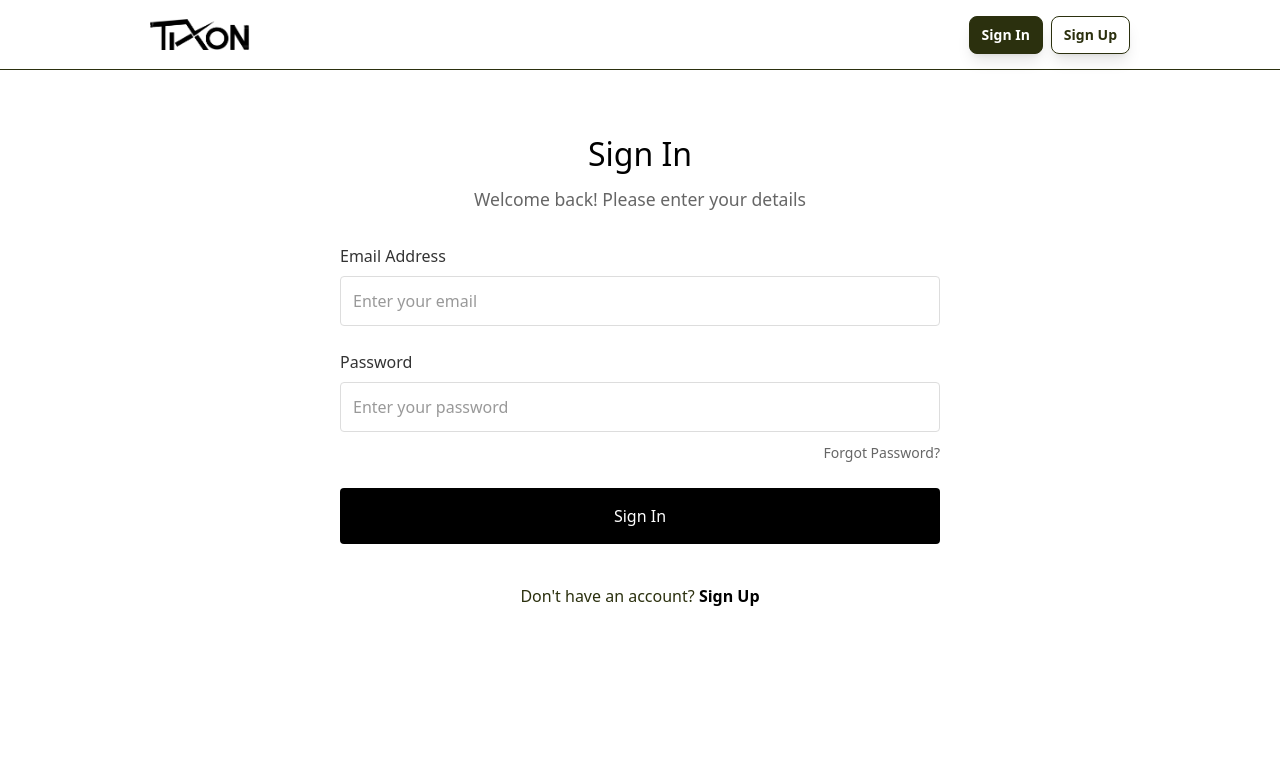
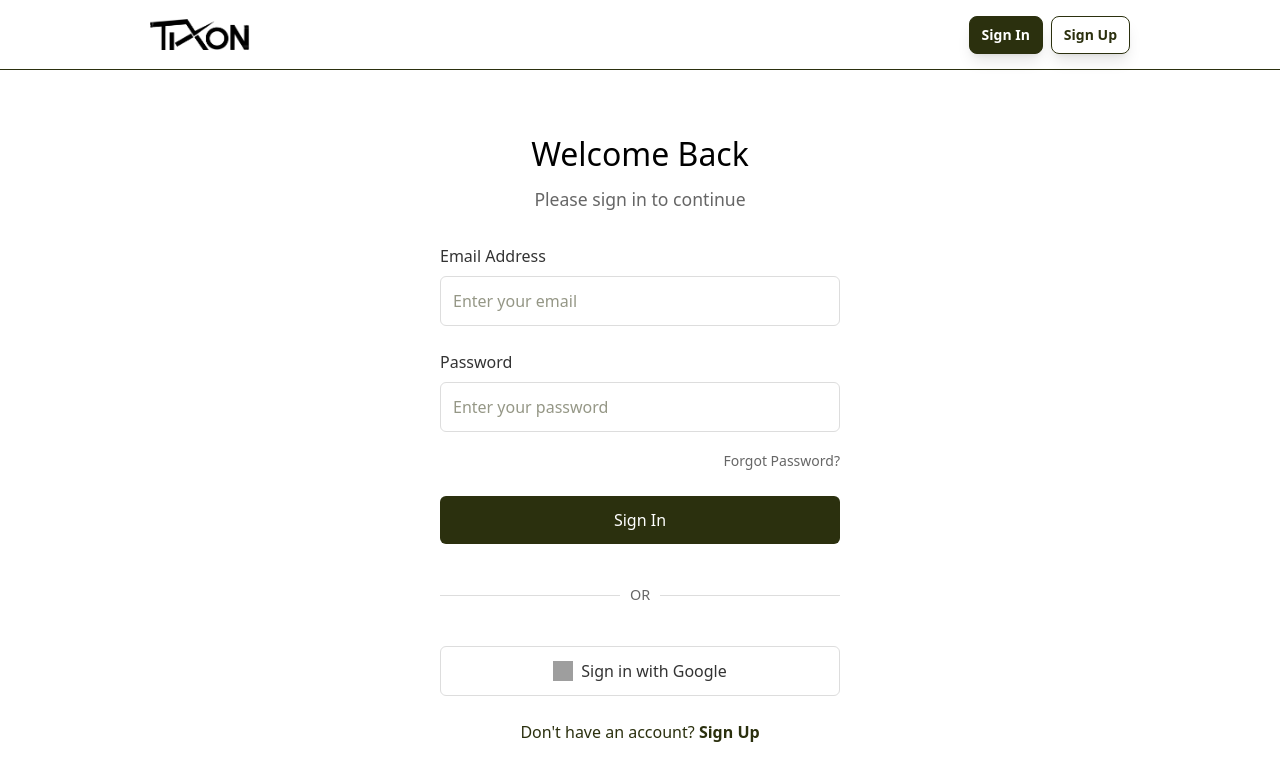
Before and after one commit to tixonapp/tixon_web, a React (Vite) app: page /signin in a window 1280 px wide. Shown: the top 780 px of the page. Built offline with nearby package versions, Linux system fonts and the light colour scheme; grey boxes are pictures that could not be loaded.

Commit message:
supabase auth and auth context

```diff
--- a/package.json
+++ b/package.json
@@ -10,6 +10,7 @@
     "preview": "vite preview"
   },
   "dependencies": {
+    "@supabase/supabase-js": "^2.49.4",
     "@tailwindcss/vite": "^4.0.0",
     "dotenv": "^16.4.7",
     "react": "^18.3.1",
--- a/src/landing_page/components/EventsSection/EventsSection.jsx
+++ b/src/landing_page/components/EventsSection/EventsSection.jsx
@@ -8,11 +8,7 @@ const EventSections = () => {
   const { filters } = useFilters();
   // Initialize with default 8 items
   const [visibleEvents, setVisibleEvents] = useState(8);
-
   // cleanup
-
-
-
   // Keep the scroll position related code as is
   const storeScrollPosition = () => {
     if (window.location.pathname === '/') {
--- a/src/pages/Signin.css
+++ b/src/pages/Signin.css
@@ -7,7 +7,7 @@
 }
 
 .contact-content {
-    max-width: 600px;
+  max-width: 400px;
   margin: 0 auto;
 }
 
@@ -40,48 +40,99 @@
 }
 
 .form-group label {
+  font-weight: 500;
   color: #333;
-    font-weight: 500;
 }
 
 .form-group input {
   padding: 0.75rem;
   border: 1px solid #ddd;
-    border-radius: 4px;
+  border-radius: 6px;
   font-size: 1rem;
-    color: #333;
-    background-color: white;
 }
 
 .form-group input:focus {
   outline: none;
-    border-color: #666;
+  border-color: #2b300e;
+}
+
+.error-message {
+  background-color: #f8d7da;
+  color: #721c24;
+  padding: 0.75rem;
+  border-radius: 6px;
+  margin-bottom: 1rem;
+  text-align: center;
 }
 
 .submit-btn {
-    background-color: #000;
+  background-color: #2b300e;
   color: white;
-    padding: 1rem;
+  padding: 0.75rem;
   border: none;
-    border-radius: 4px;
+  border-radius: 6px;
+  font-size: 1rem;
+  font-weight: 500;
+  cursor: pointer;
+  transition: background-color 0.2s;
+}
+
+.submit-btn:disabled {
+  background-color: #cccccc;
+  cursor: not-allowed;
+}
+
+.submit-btn:hover:not(:disabled) {
+  background-color: #3c4214;
+}
+
+.divider {
+  display: flex;
+  align-items: center;
+  text-align: center;
+  margin: 1rem 0;
+}
+
+.divider::before,
+.divider::after {
+  content: '';
+  flex: 1;
+  border-bottom: 1px solid #ddd;
+}
+
+.divider span {
+  padding: 0 10px;
+  color: #666;
+  font-size: 0.9rem;
+}
+
+.google-signin-btn {
+  display: flex;
+  align-items: center;
+  justify-content: center;
+  gap: 0.5rem;
+  padding: 0.75rem;
+  border: 1px solid #ddd;
+  border-radius: 6px;
+  background: white;
+  color: #333;
   font-size: 1rem;
   cursor: pointer;
-    transition: background-color 0.3s ease;
+  transition: background-color 0.2s;
 }
 
-  .submit-btn:hover {
-    background-color: #333;
+.google-signin-btn:hover {
+  background-color: #f5f5f5;
 }
 
-  .error {
-    color: red;
-    font-size: 0.875rem;
-    margin-top: 0.25rem;
+.google-icon {
+  width: 20px;
+  height: 20px;
 }
 
 .forgot-password-container {
   text-align: right;
-    margin-top: -1rem;
+  margin-top: -0.5rem;
 }
 
 .forgot-password-link {
@@ -96,11 +147,11 @@
 
 .signup-link-container {
   text-align: center;
-    margin-top: 1rem;
+  margin-top: 1.5rem;
 }
 
 .signup-link {
-    color: #000;
+  color: #2b300e;
   font-weight: 600;
   text-decoration: none;
 }
@@ -112,7 +163,7 @@
 /* Responsive adjustments */
 @media (max-width: 768px) {
   .contact-container {
-      padding: 1rem;
+    padding: 20px;
   }
 
   .contact-header h2 {
--- a/src/pages/Signin.jsx
+++ b/src/pages/Signin.jsx
@@ -1,13 +1,16 @@
 import React, { useState } from 'react';
+import { supabase } from '../supabase/supabaseClient';
+import { useNavigate } from 'react-router-dom';
 import './Signin.css';
 
-function SigninPage() {
+const SigninPage = () => {
+  const navigate = useNavigate();
   const [formData, setFormData] = useState({
     email: '',
-    password: ''
+    password: '',
   });
-
-  const [errors, setErrors] = useState({});
+  const [loading, setLoading] = useState(false);
+  const [error, setError] = useState(null);
 
   const handleChange = (e) => {
     const { name, value } = e.target;
@@ -17,33 +20,41 @@ function SigninPage() {
     }));
   };
 
-  const validateForm = () => {
-    const newErrors = {};
+  const handleSubmit = async (e) => {
+    e.preventDefault();
+    setError(null);
+    setLoading(true);
 
-    // Email validation
-    const emailRegex = /^[^\s@]+@[^\s@]+\.[^\s@]+$/;
-    if (!formData.email.trim()) {
-      newErrors.email = 'Email is required';
-    } else if (!emailRegex.test(formData.email)) {
-      newErrors.email = 'Invalid email format';
+    try {
+      const { data, error } = await supabase.auth.signInWithPassword({
+        email: formData.email,
+        password: formData.password,
+      });
+
+      if (error) throw error;
+
+      // Successful login
+      navigate('/'); // Redirect to home page
+
+    } catch (error) {
+      setError(error.message);
+    } finally {
+      setLoading(false);
     }
-
-    // Password validation
-    if (!formData.password) {
-      newErrors.password = 'Password is required';
-    }
-
-    setErrors(newErrors);
-    return Object.keys(newErrors).length === 0;
   };
 
-  const handleSubmit = (e) => {
-    e.preventDefault();
+  const handleGoogleSignIn = async () => {
+    try {
+      const { data, error } = await supabase.auth.signInWithOAuth({
+        provider: 'google',
+        options: {
+          redirectTo: `${window.location.origin}/`
+        }
+      });
 
-    if (validateForm()) {
-      // Form is valid, proceed with signin
-      console.log('Sign in submitted', formData);
-      // Add your signin logic here
+      if (error) throw error;
+    } catch (error) {
+      setError(error.message);
     }
   };
 
@@ -51,9 +62,15 @@ function SigninPage() {
     <div className="contact-container">
       <div className="contact-content">
         <div className="contact-header">
-          <h2>Sign In</h2>
-          <p>Welcome back! Please enter your details</p>
+          <h2>Welcome Back</h2>
+          <p>Please sign in to continue</p>
         </div>
+
+        {error && (
+          <div className="error-message">
+            {error}
+          </div>
+        )}
 
         <form onSubmit={handleSubmit} className="contact-form">
           <div className="form-group">
@@ -65,8 +82,8 @@ function SigninPage() {
               value={formData.email}
               onChange={handleChange}
               placeholder="Enter your email"
+              required
             />
-            {errors.email && <span className="error">{errors.email}</span>}
           </div>
 
           <div className="form-group">
@@ -78,8 +95,8 @@ function SigninPage() {
               value={formData.password}
               onChange={handleChange}
               placeholder="Enter your password"
+              required
             />
-            {errors.password && <span className="error">{errors.password}</span>}
           </div>
 
           <div className="forgot-password-container">
@@ -88,19 +105,43 @@ function SigninPage() {
             </a>
           </div>
 
-          <button type="submit" className="submit-btn">
-            Sign In
+          <button
+            type="submit"
+            className="submit-btn"
+            disabled={loading}
+          >
+            {loading ? 'Signing in...' : 'Sign In'}
           </button>
 
-          <div className="signup-link-container">
-            <p>
-              Don't have an account? <a href="/signup" className="signup-link">Sign Up</a>
-            </p>
+          <div className="divider">
+            <span>OR</span>
           </div>
+
+          <button
+            type="button"
+            onClick={handleGoogleSignIn}
+            className="google-signin-btn"
+          >
+            <img
+              src="/google-icon.png"
+              alt="Google"
+              className="google-icon"
+            />
+            Sign in with Google
+          </button>
         </form>
+
+        <div className="signup-link-container">
+          <p>
+            Don't have an account?{' '}
+            <a href="/signup" className="signup-link">
+              Sign Up
+            </a>
+          </p>
+        </div>
       </div>
     </div>
   );
-}
+};
 
 export default SigninPage;
--- a/src/pages/Signup.jsx
+++ b/src/pages/Signup.jsx
@@ -1,4 +1,5 @@
 import React, { useState } from 'react';
+import { supabase } from '../supabase/supabaseClient';
 import './Signup.css';
 
 function SignupPage() {
@@ -9,8 +10,9 @@ function SignupPage() {
     password: '',
     confirmPassword: ''
   });
-
   const [errors, setErrors] = useState({});
+  const [loading, setLoading] = useState(false);
+  const [message, setMessage] = useState('');
 
   const handleChange = (e) => {
     const { name, value } = e.target;
@@ -22,51 +24,60 @@ function SignupPage() {
 
   const validateForm = () => {
     const newErrors = {};
-
-    // Name validation
     if (!formData.name.trim()) {
       newErrors.name = 'Name is required';
     }
-
-    // Email validation
     const emailRegex = /^[^\s@]+@[^\s@]+\.[^\s@]+$/;
     if (!formData.email.trim()) {
       newErrors.email = 'Email is required';
     } else if (!emailRegex.test(formData.email)) {
       newErrors.email = 'Invalid email format';
     }
-
-    // Phone number validation
-    const phoneRegex = /^[0-9]{10}$/;
-    if (!formData.phoneNumber.trim()) {
-      newErrors.phoneNumber = 'Phone number is required';
-    } else if (!phoneRegex.test(formData.phoneNumber)) {
-      newErrors.phoneNumber = 'Invalid phone number';
-    }
-
-    // Password validation
     if (!formData.password) {
       newErrors.password = 'Password is required';
     } else if (formData.password.length < 6) {
       newErrors.password = 'Password must be at least 6 characters';
     }
-
-    // Confirm password validation
     if (formData.password !== formData.confirmPassword) {
       newErrors.confirmPassword = 'Passwords do not match';
     }
-
     setErrors(newErrors);
     return Object.keys(newErrors).length === 0;
   };
 
-  const handleSubmit = (e) => {
+  const handleSubmit = async (e) => {
     e.preventDefault();
 
     if (validateForm()) {
-      // Form is valid, proceed with signup
-      console.log('Form submitted', formData);
-      // Add your signup logic here
+      setLoading(true);
+      try {
+        const { data, error } = await supabase.auth.signUp({
+          email: formData.email,
+          password: formData.password,
+          options: {
+            data: {
+              full_name: formData.name,
+              phone: formData.phoneNumber,
+            }
+          }
+        });
+
+        if (error) throw error;
+
+        setMessage('Registration successful! Please check your email for verification.');
+        // Clear form
+        setFormData({
+          name: '',
+          email: '',
+          phoneNumber: '',
+          password: '',
+          confirmPassword: ''
+        });
+      } catch (error) {
+        setMessage(error.message);
+      } finally {
+        setLoading(false);
+      }
     }
   };
 
@@ -77,6 +88,12 @@ function SignupPage() {
           <h2>Create an Account</h2>
           <p>Please fill in the details to sign up</p>
         </div>
+
+        {message && (
+          <div className={`message ${message.includes('successful') ? 'success' : 'error'}`}>
+            {message}
+          </div>
+        )}
 
         <form onSubmit={handleSubmit} className="contact-form">
           <div className="form-group">
@@ -106,28 +123,6 @@ function SignupPage() {
           </div>
 
           <div className="form-group">
-            <label htmlFor="phoneNumber">Phone Number</label>
-            <div className="phone-group">
-              <div className="phone-input">
-                <select className="country-code" defaultValue="+1">
-                  <option value="+1">+1 (US)</option>
-                  <option value="+44">+44 (UK)</option>
-                  <option value="+91">+91 (India)</option>
-                </select>
-                <input
-                  type="tel"
-                  id="phoneNumber"
-                  name="phoneNumber"
-                  value={formData.phoneNumber}
-                  onChange={handleChange}
-                  placeholder="Phone number"
-                />
-              </div>
-            </div>
-            {errors.phoneNumber && <span className="error">{errors.phoneNumber}</span>}
-          </div>
-
-          <div className="form-group">
             <label htmlFor="password">Password</label>
             <input
               type="password"
@@ -153,8 +148,8 @@ function SignupPage() {
             {errors.confirmPassword && <span className="error">{errors.confirmPassword}</span>}
           </div>
 
-          <button type="submit" className="submit-btn">
-            Sign Up
+          <button type="submit" className="submit-btn" disabled={loading}>
+            {loading ? 'Signing up...' : 'Sign Up'}
           </button>
         </form>
       </div>
--- /dev/null
+++ b/src/supabase/AuthContext.jsx
@@ -0,0 +1,35 @@
+import React, { createContext, useContext, useEffect, useState } from 'react';
+import { supabase } from '../supabase/supabaseClient';
+
+const AuthContext = createContext({});
+
+export const AuthProvider = ({ children }) => {
+  const [user, setUser] = useState(null);
+  const [loading, setLoading] = useState(true);
+
+  useEffect(() => {
+    // Check active sessions and sets the user
+    supabase.auth.getSession().then(({ data: { session } }) => {
+      setUser(session?.user ?? null);
+      setLoading(false);
+    });
+
+    // Listen for changes on auth state (sign in, sign out, etc.)
+    const { data: { subscription } } = supabase.auth.onAuthStateChange((_event, session) => {
+      setUser(session?.user ?? null);
+      setLoading(false);
+    });
+
+    return () => subscription.unsubscribe();
+  }, []);
+
+  return (
+    <AuthContext.Provider value={{ user, loading }}>
+      {!loading && children}
+    </AuthContext.Provider>
+  );
+};
+
+export const useAuth = () => {
+  return useContext(AuthContext);
+};
--- /dev/null
+++ b/src/supabase/supabaseClient.js
@@ -0,0 +1,6 @@
+import { createClient } from '@supabase/supabase-js'
+
+const supabaseUrl = import.meta.env.VITE_APP_SUPABASE_URL
+const supabaseAnonKey = import.meta.env.VITE_APP_SUPABASE_ANON_KEY
+
+export const supabase = createClient(supabaseUrl, supabaseAnonKey)
```
Also changed, not shown: src/App.jsx (+4 -5 lines), src/landing_page/components/SignInOptions/SignInOptions.css (+11 -1 lines), src/landing_page/components/SignInOptions/SignInOptions.jsx (+56 -1 lines), src/pages/Signup.css (+23 -0 lines), 2 other files (tests, documents, lock files or other folders). Lines whose indentation alone changed are shown as unchanged.
